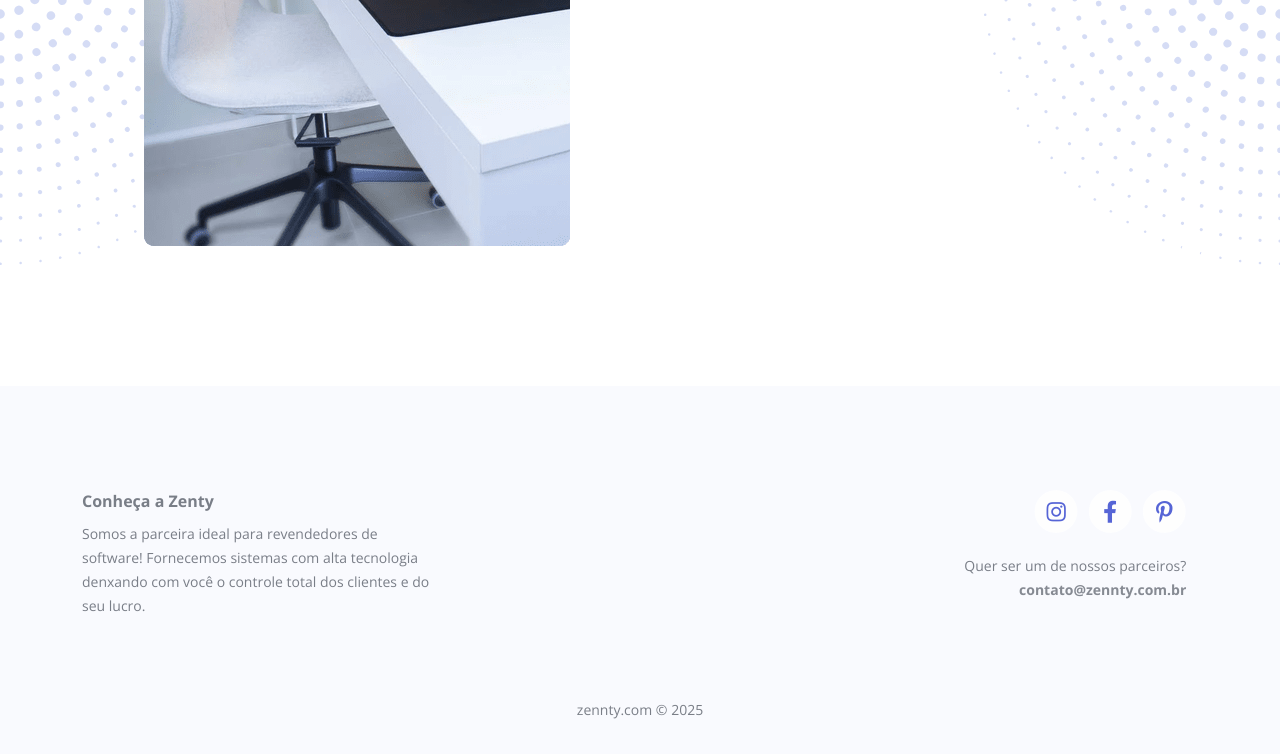
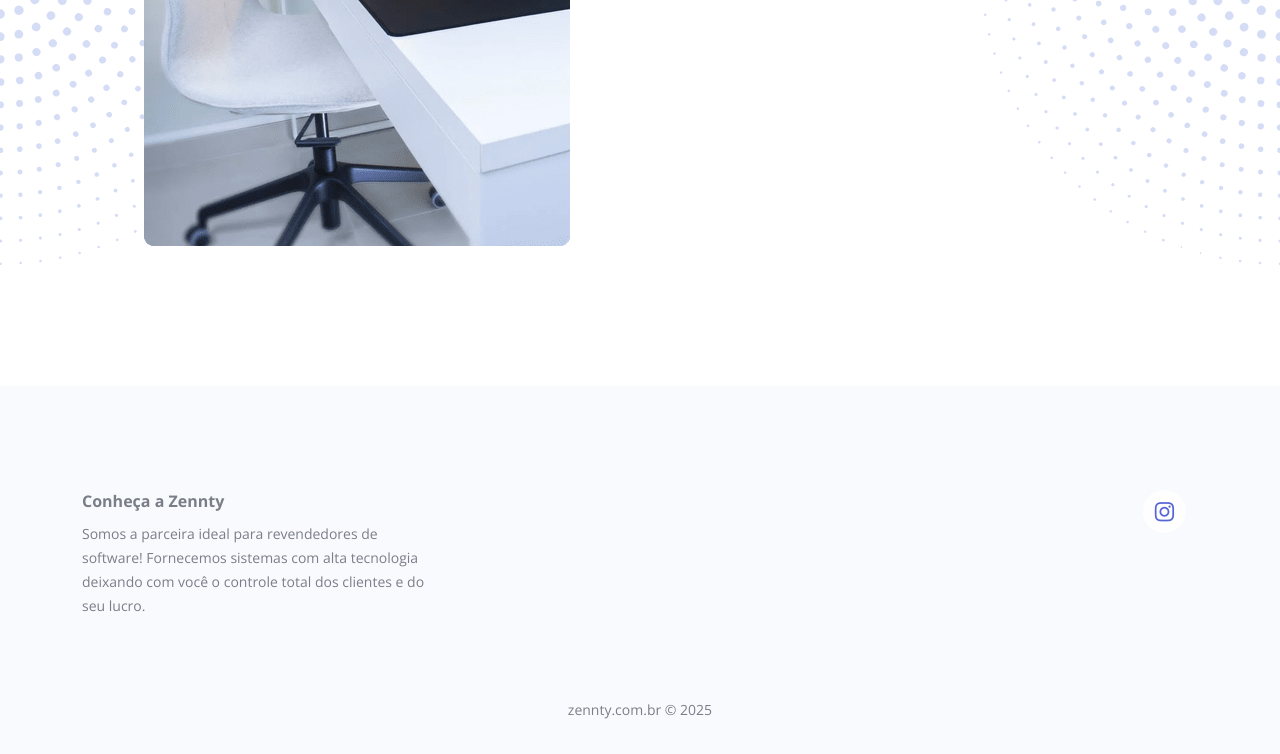
Before and after one commit to hedcler/zennty.com.br, a plain HTML site: page index.html in a window 1280 px wide. Shown: the part 5768-6522 px from the top of the page. Drawn offline with nearby package versions, Linux system fonts and the light colour scheme.

Commit message:
Correção de texto

```diff
--- a/index.html
+++ b/index.html
@@ -351,8 +351,8 @@
             <div class="row">
                 <div class="col-lg-12">
                     <div class="footer-col first">
-                        <h6>Conheça a Zenty</h6>
-                        <p class="p-small">Somos a parceira ideal para revendedores de software! Fornecemos sistemas com alta tecnologia denxando com você o controle total dos clientes e do seu lucro.</p>
+                        <h6>Conheça a Zennty</h6>
+                        <p class="p-small">Somos a parceira ideal para revendedores de software! Fornecemos sistemas com alta tecnologia deixando com você o controle total dos clientes e do seu lucro.</p>
                     </div> <!-- end of footer-col -->
                     <div class="footer-col second">
 
@@ -364,19 +364,6 @@
                                 <i class="fab fa-instagram fa-stack-1x"></i>
                             </a>
                         </span>
-                        <span class="fa-stack">
-                            <a href="#your-link">
-                                <i class="fas fa-circle fa-stack-2x"></i>
-                                <i class="fab fa-facebook-f fa-stack-1x"></i>
-                            </a>
-                        </span>
-                        <span class="fa-stack">
-                            <a href="#your-link">
-                                <i class="fas fa-circle fa-stack-2x"></i>
-                                <i class="fab fa-pinterest-p fa-stack-1x"></i>
-                            </a>
-                        </span>
-                        <p class="p-small">Quer ser um de nossos parceiros? <a href="mailto:contato@zennty.com.br"><strong>contato@zennty.com.br</strong></a></p>
                     </div> <!-- end of footer-col -->
                 </div> <!-- end of col -->
             </div> <!-- end of row -->
@@ -390,7 +377,7 @@
         <div class="container">
             <div class="row">
                 <div class="col-lg-12">
-                    <p class="p-small"><a href="#your-link">zennty.com</a> &copy; 2025</p>
+                    <p class="p-small"><a href="#your-link">zennty.com.br</a> &copy; 2025</p>
                 </div> <!-- end of col -->
             </div> <!-- enf of row -->
         </div> <!-- end of container -->
```
